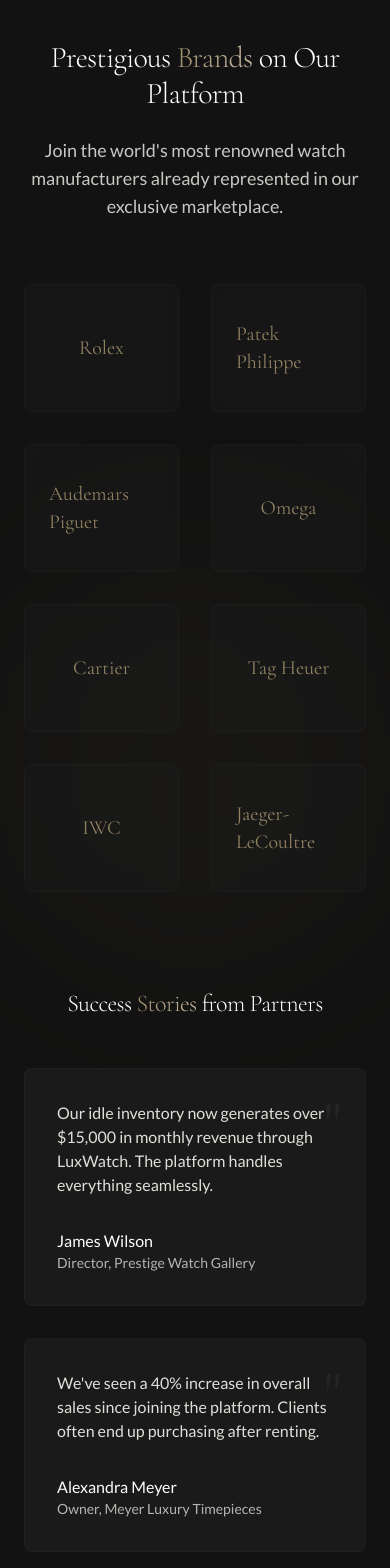
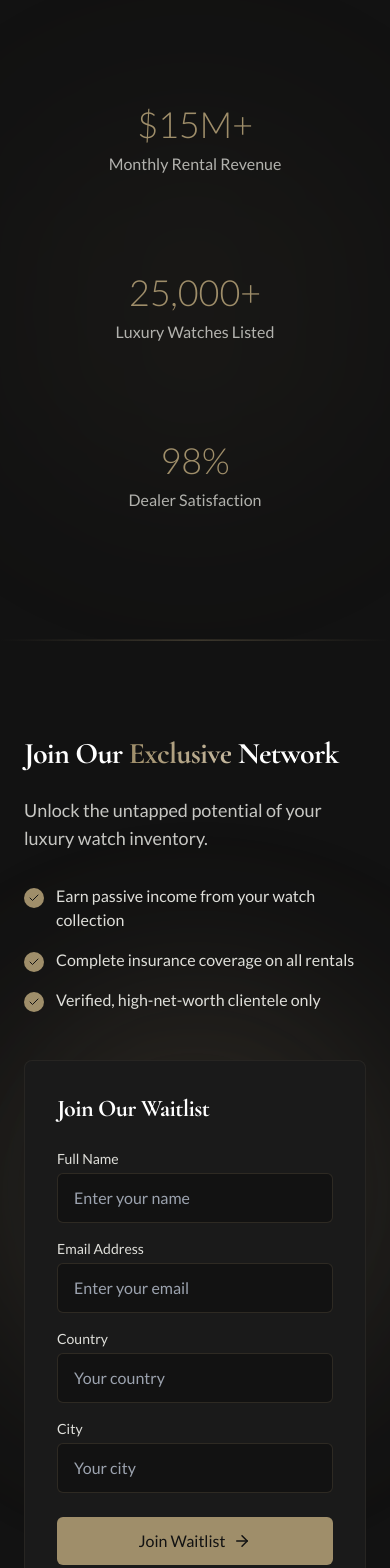
Before and after one commit to VeloxUK/VeloxWebsite, a React (Vite) app: page / in a window 390 px wide. Shown: the part 3880-5448 px from the top of the page. Built offline with nearby package versions, Linux system fonts and the light colour scheme.

Commit message:
Remove brand section and testimonials, update form
Refactor the BrandsSection and CallToAction components to remove the brand logos, testimonials, and reduce the form fields to collect only country, city, full name, and email. Update the form title to "Join Our Waitlist".

```diff
--- a/src/components/BrandsSection.tsx
+++ b/src/components/BrandsSection.tsx
@@ -2,36 +2,6 @@
 import React from 'react';
 
 const BrandsSection = () => {
-  const brands = [
-    { name: "Rolex" },
-    { name: "Patek Philippe" },
-    { name: "Audemars Piguet" },
-    { name: "Omega" },
-    { name: "Cartier" },
-    { name: "Tag Heuer" },
-    { name: "IWC" },
-    { name: "Jaeger-LeCoultre" },
-  ];
-
-  // Testimonials from dealers
-  const testimonials = [
-    {
-      quote: "Our idle inventory now generates over $15,000 in monthly revenue through LuxWatch. The platform handles everything seamlessly.",
-      author: "James Wilson",
-      position: "Director, Prestige Watch Gallery"
-    },
-    {
-      quote: "We've seen a 40% increase in overall sales since joining the platform. Clients often end up purchasing after renting.",
-      author: "Alexandra Meyer",
-      position: "Owner, Meyer Luxury Timepieces"
-    },
-    {
-      quote: "The insurance coverage and verification process give us complete confidence in listing our most valuable pieces.",
-      author: "Richard Thompson",
-      position: "CEO, Elite Chronograph Collection"
-    }
-  ];
-
   return (
     <section id="brands" className="py-24 relative overflow-hidden" aria-labelledby="brands-heading">
       {/* Background Elements */}
@@ -41,57 +11,8 @@ const BrandsSection = () => {
       </div>
 
       <div className="container mx-auto px-6 relative z-10">
-        {/* Section Header */}
-        <div className="text-center max-w-3xl mx-auto mb-16">
-          <h2 id="brands-heading" className="text-3xl md:text-4xl font-light mb-6">
-            Prestigious <span className="gold-shimmer">Brands</span> on Our Platform
-          </h2>
-          <p className="text-luxury-cream/80 text-lg">
-            Join the world's most renowned watch manufacturers already represented in our exclusive marketplace.
-          </p>
-        </div>
-
-        {/* Brands Logos */}
-        <div className="grid grid-cols-2 md:grid-cols-3 lg:grid-cols-4 gap-8 mb-24">
-          {brands.map((brand, index) => (
-            <div
-              key={index}
-              className="bg-luxury-darkgray/50 backdrop-blur-sm border border-luxury-gold/5 rounded-lg p-6 flex items-center justify-center h-32 elegant-hover"
-            >
-              <span className="text-xl font-serif text-luxury-gold/90">{brand.name}</span>
-            </div>
-          ))}
-        </div>
-
-        {/* Testimonials */}
-        <div id="testimonials" className="mt-24" aria-labelledby="testimonials-heading">
-          <h3 id="testimonials-heading" className="text-2xl md:text-3xl font-light mb-12 text-center">
-            Success <span className="gold-shimmer">Stories</span> from Partners
-          </h3>
-
-          <div className="grid grid-cols-1 md:grid-cols-3 gap-8">
-            {testimonials.map((testimonial, index) => (
-              <div
-                key={index}
-                className="bg-luxury-darkgray border border-luxury-gold/5 rounded-lg p-8 elegant-hover relative"
-                aria-label={`Testimonial from ${testimonial.author}`}
-              >
-                {/* Quote mark */}
-                <div className="absolute top-6 right-6 text-6xl text-luxury-gold/10 font-serif" aria-hidden="true">"</div>
-
-                <p className="text-luxury-cream/90 mb-8 relative z-10">{testimonial.quote}</p>
-
-                <div>
-                  <p className="font-medium text-luxury-white">{testimonial.author}</p>
-                  <p className="text-sm text-luxury-cream/70">{testimonial.position}</p>
-                </div>
-              </div>
-            ))}
-          </div>
-        </div>
-
         {/* Stats */}
-        <div className="mt-24 grid grid-cols-1 md:grid-cols-3 gap-8 text-center">
+        <div className="mt-8 grid grid-cols-1 md:grid-cols-3 gap-8 text-center">
           {[
             { value: "$15M+", label: "Monthly Rental Revenue" },
             { value: "25,000+", label: "Luxury Watches Listed" },
--- a/src/components/CallToAction.tsx
+++ b/src/components/CallToAction.tsx
@@ -6,15 +6,14 @@ const CallToAction = () => {
   const [formData, setFormData] = useState({
     name: '',
     email: '',
-    company: '',
-    watchBrands: '',
-    inventory: '',
+    country: '',
+    city: '',
   });
 
   const [isSubmitting, setIsSubmitting] = useState(false);
   const [isSubmitted, setIsSubmitted] = useState(false);
 
-  const handleChange = (e: React.ChangeEvent<HTMLInputElement | HTMLSelectElement>) => {
+  const handleChange = (e: React.ChangeEvent<HTMLInputElement>) => {
     const { name, value } = e.target;
     setFormData(prev => ({ ...prev, [name]: value }));
   };
@@ -30,9 +29,8 @@ const CallToAction = () => {
       setFormData({
         name: '',
         email: '',
-        company: '',
-        watchBrands: '',
-        inventory: '',
+        country: '',
+        city: '',
       });
 
       // Reset success message after a while
@@ -44,11 +42,8 @@ const CallToAction = () => {
 
   const benefits = [
     "Earn passive income from your watch collection",
-    "Zero listing fees and competitive commission rates",
     "Complete insurance coverage on all rentals",
-    "Verified, high-net-worth clientele only",
-    "Dedicated account manager for your portfolio",
-    "Early access to platform upgrades and features"
+    "Verified, high-net-worth clientele only"
   ];
 
   return (
@@ -67,10 +62,10 @@ const CallToAction = () => {
           <div className="space-y-8">
             <div>
               <h2 className="text-3xl md:text-4xl font-bold mb-6">
-                Join Our <span className="gold-shimmer">Exclusive</span> Network of Luxury Dealers
+                Join Our <span className="gold-shimmer">Exclusive</span> Network
               </h2>
               <p className="text-luxury-cream/80 text-lg">
-                Unlock the untapped potential of your luxury watch inventory. Register today for early access and preferred dealer status.
+                Unlock the untapped potential of your luxury watch inventory.
               </p>
             </div>
 
@@ -87,27 +82,11 @@ const CallToAction = () => {
                 </div>
               ))}
             </div>
-
-            {/* Trust Badges */}
-            <div className="pt-6">
-              <p className="text-sm text-luxury-cream/60 mb-4">Trusted by leading retailers and dealers</p>
-              <div className="flex flex-wrap gap-4">
-                <div className="bg-luxury-darkgray/50 backdrop-blur-sm border border-luxury-gold/10 rounded-lg px-4 py-2">
-                  <span className="text-luxury-gold">⭐</span> Premium Partner
-                </div>
-                <div className="bg-luxury-darkgray/50 backdrop-blur-sm border border-luxury-gold/10 rounded-lg px-4 py-2">
-                  <span className="text-luxury-gold">🔒</span> Secure & Insured
-                </div>
-                <div className="bg-luxury-darkgray/50 backdrop-blur-sm border border-luxury-gold/10 rounded-lg px-4 py-2">
-                  <span className="text-luxury-gold">✓</span> Verified Clients
-                </div>
-              </div>
-            </div>
           </div>
 
           {/* Form Side */}
           <div className="bg-luxury-darkgray border border-luxury-gold/10 rounded-lg p-8 md:p-12 backdrop-blur-sm">
-            <h3 className="text-2xl font-bold mb-6">Register Your Interest</h3>
+            <h3 className="text-2xl font-bold mb-6">Join Our Waitlist</h3>
 
             {isSubmitted ? (
               <div className="text-center py-8">
@@ -116,7 +95,7 @@ const CallToAction = () => {
                 </div>
                 <h4 className="text-xl font-medium mb-2">Registration Successful!</h4>
                 <p className="text-luxury-cream/70">
-                  Thank you for your interest. A member of our team will contact you shortly.
+                  Thank you for your interest. We'll contact you soon.
                 </p>
               </div>
             ) : (
@@ -155,52 +134,33 @@ const CallToAction = () => {
                   </div>
 
                   <div>
-                    <label htmlFor="company" className="block text-sm font-medium text-luxury-cream/90 mb-1">
-                      Company/Store Name
+                    <label htmlFor="country" className="block text-sm font-medium text-luxury-cream/90 mb-1">
+                      Country
                     </label>
                     <input
                       type="text"
-                      id="company"
-                      name="company"
-                      value={formData.company}
+                      id="country"
+                      name="country"
+                      value={formData.country}
                       onChange={handleChange}
                       className="w-full px-4 py-3 bg-luxury-black border border-luxury-gold/20 rounded-md focus:outline-none focus:ring-2 focus:ring-luxury-gold/50 text-luxury-white"
-                      placeholder="Enter your company name"
+                      placeholder="Your country"
                     />
                   </div>
 
                   <div>
-                    <label htmlFor="watchBrands" className="block text-sm font-medium text-luxury-cream/90 mb-1">
-                      Watch Brands You Carry
+                    <label htmlFor="city" className="block text-sm font-medium text-luxury-cream/90 mb-1">
+                      City
                     </label>
                     <input
                       type="text"
-                      id="watchBrands"
-                      name="watchBrands"
-                      value={formData.watchBrands}
+                      id="city"
+                      name="city"
+                      value={formData.city}
                       onChange={handleChange}
                       className="w-full px-4 py-3 bg-luxury-black border border-luxury-gold/20 rounded-md focus:outline-none focus:ring-2 focus:ring-luxury-gold/50 text-luxury-white"
-                      placeholder="e.g., Rolex, Omega, Patek Philippe"
+                      placeholder="Your city"
                     />
-                  </div>
-
-                  <div>
-                    <label htmlFor="inventory" className="block text-sm font-medium text-luxury-cream/90 mb-1">
-                      Inventory Size
-                    </label>
-                    <select
-                      id="inventory"
-                      name="inventory"
-                      value={formData.inventory}
-                      onChange={handleChange}
-                      className="w-full px-4 py-3 bg-luxury-black border border-luxury-gold/20 rounded-md focus:outline-none focus:ring-2 focus:ring-luxury-gold/50 text-luxury-white"
-                    >
-                      <option value="">Select inventory size</option>
-                      <option value="1-5">1-5 watches</option>
-                      <option value="6-20">6-20 watches</option>
-                      <option value="21-50">21-50 watches</option>
-                      <option value="50+">50+ watches</option>
-                    </select>
                   </div>
                 </div>
 
@@ -220,14 +180,14 @@ const CallToAction = () => {
                     </span>
                   ) : (
                     <span className="flex items-center">
-                      Register Now
+                      Join Waitlist
                       <ArrowRight className="ml-2 group-hover:translate-x-1 transition-transform" size={18} />
                     </span>
                   )}
                 </button>
 
                 <p className="text-xs text-luxury-cream/50 text-center mt-4">
-                  By registering, you agree to our Terms of Service and Privacy Policy.
+                  By joining, you agree to our Terms of Service and Privacy Policy.
                 </p>
               </form>
             )}
```
